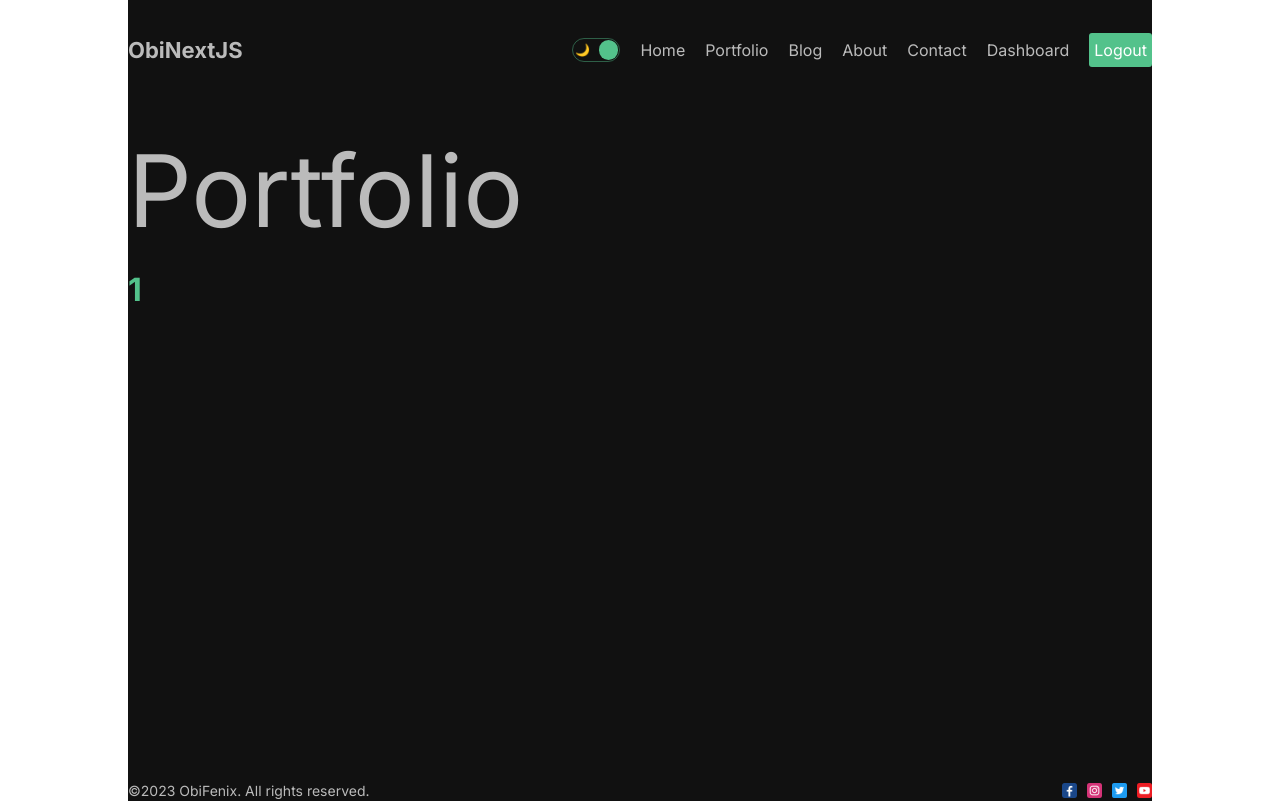
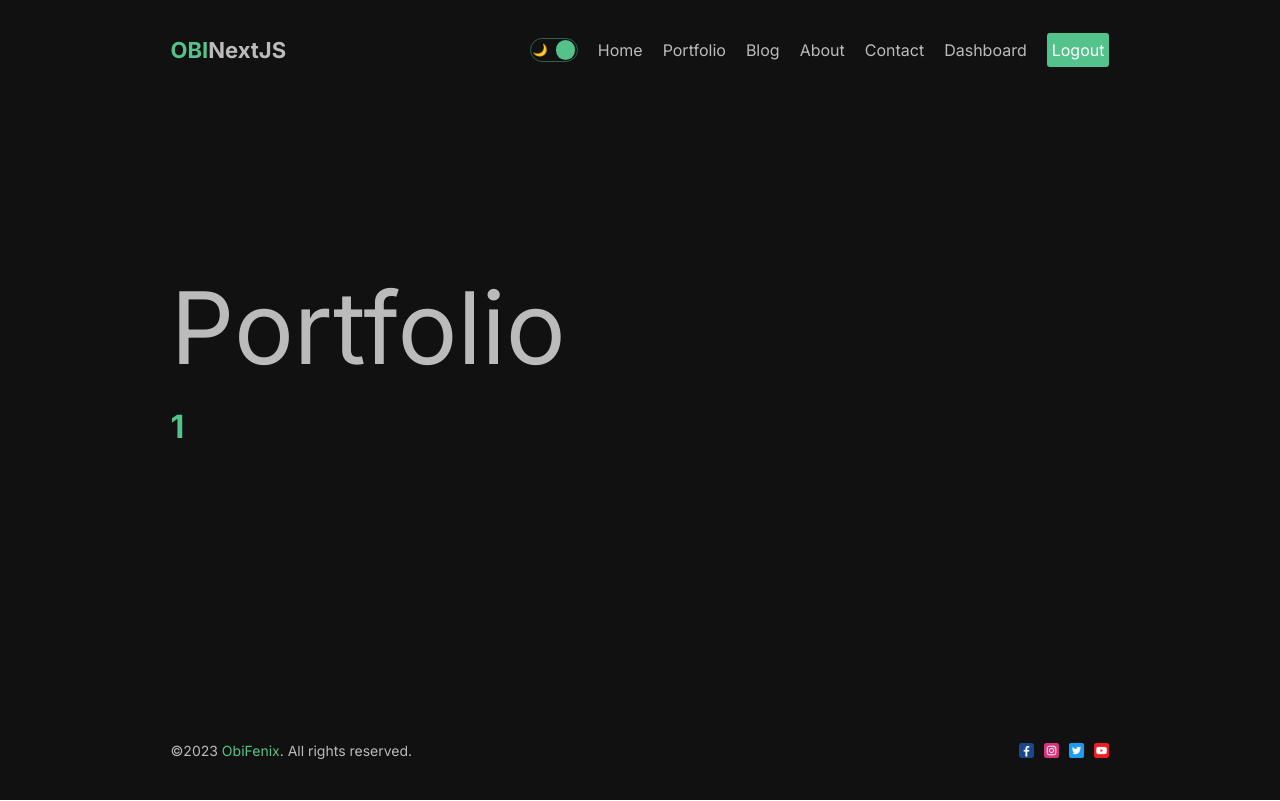
Before and after one commit to ObiFenix/nextjs13-app, a Next.js app: page /portfolio/1 in a window 1280 px wide. Built offline with nearby package versions, Linux system fonts and the light colour scheme.

Commit message:
Resolved layout inconsistency

```diff
--- a/public/css/globals.css
+++ b/public/css/globals.css
@@ -10,8 +10,7 @@
 
 html,
 body {
-  margin: 0 auto;
-  max-width: 80vw;
+  max-width: 100vw;
   overflow-x: hidden;
 }
 
@@ -41,9 +40,10 @@ a {
 }
 
 main {
+  margin: 0 auto;
+  max-width: 73.35vw;
+  min-height: 100vh;
   display: flex;
   flex-direction: column;
   justify-content: space-between;
-  min-height: 82vh;
-  margin: 2vh auto 1vh;
 }
--- a/src/app/contact/page.tsx
+++ b/src/app/contact/page.tsx
@@ -25,7 +25,7 @@ export default function Contact() {
           <input className={styles.input} type="text" placeholder="Email" />
           <textarea
             className={styles.textArea}
-            rows={10}
+            rows={8}
             cols={30}
             placeholder="Message"
           />
--- a/src/app/layout.tsx
+++ b/src/app/layout.tsx
@@ -13,6 +13,8 @@ export const metadata: Metadata = {
   description: "Generated by create next app"
 };
 
+// const FlexContainer = styled.div
+
 const RootLayout = ({
   children
 }: {
@@ -21,9 +23,11 @@ const RootLayout = ({
   <html lang="en">
     <body className={inter.className}>
       <ThemeProvider>
-        <Navbar />
-        <main>{children}</main>
-        <Footer />
+        <main>
+          <Navbar />
+          {children}
+          <Footer />
+        </main>
       </ThemeProvider>
     </body>
   </html>
--- a/src/app/page.module.css
+++ b/src/app/page.module.css
@@ -1,10 +1,7 @@
 .container {
   display: flex;
   align-items: center;
-  justify-content: center;
-  max-width: 70vw;
-  padding: 0 3.75rem;
-  margin: 0 auto;
+  gap: 6.25rem;
 }
 
 .item {
@@ -15,8 +12,9 @@
 }
 
 .title {
-  font-size: 4rem;
+  font-size: 5rem;
   font-weight: bolder;
+  line-height: 6rem;
   background: linear-gradient(to bottom, #194c33, #bbbbbb);
   -webkit-background-clip: text;
   -webkit-text-fill-color: transparent;
@@ -24,13 +22,13 @@
 }
 
 .description {
-  font-size: 1.3rem;
+  font-size: 1.5rem;
   font-weight: 300;
 }
 
 .image {
   width: 100%;
-  height: 31.3rem;
+  height: 35rem;
   object-fit: contain;
   animation: move 3s infinite ease alternate;
 }
--- a/src/app/page.tsx
+++ b/src/app/page.tsx
@@ -6,7 +6,6 @@ import Button from "@src/components/button/Button";
 
 export default function Home() {
   return (
-    <div className={styles.home}>
     <div className={styles.container}>
       <div className={styles.item}>
         <h1 className={styles.title}>
@@ -22,6 +21,5 @@ export default function Home() {
         <Image className={styles.image} src={Hero} alt="Hero" />
       </div>
     </div>
-    </div>
   );
 }
--- a/src/components/footer/Footer.tsx
+++ b/src/components/footer/Footer.tsx
@@ -9,7 +9,10 @@ import styles from "./footer.module.css";
 export default function Footer() {
   return (
     <div className={styles.container}>
-      <p>©2023 ObiFenix. All rights reserved.</p>
+      <p>
+        ©2023 <span className={styles.brand}>ObiFenix</span>. All rights
+        reserved.
+      </p>
       <div className={styles.social}>
         <Image src={Facebook} width={15} height={15} alt="Facebook Icon" />
         <Image src={Instagram} width={15} height={15} alt="Instagram Icon" />
--- a/src/components/footer/footer.module.css
+++ b/src/components/footer/footer.module.css
@@ -3,6 +3,11 @@
   align-items: center;
   justify-content: space-between;
   font-size: 0.875rem;
+  height: 6.25rem;
+}
+
+.brand {
+  color: #53c28b;
 }
 
 .social {
--- a/src/components/navbar/Navbar.tsx
+++ b/src/components/navbar/Navbar.tsx
@@ -41,7 +41,7 @@ const Navbar = () => {
   return (
     <div className={styles.container}>
       <Link className={styles.logo} href={"/"}>
-        ObiNextJS
+        <span>OBI</span>NextJS
       </Link>
       <div className={styles.links}>
         <DarkModeToggle />
--- a/src/components/navbar/navbar.module.css
+++ b/src/components/navbar/navbar.module.css
@@ -8,6 +8,10 @@
 .logo {
   font-weight: bold;
   font-size: 1.375rem;
+}
+
+.logo span {
+  color: #53c28b;
 }
 
 .links {
```
Lines whose indentation alone changed are shown as unchanged.
